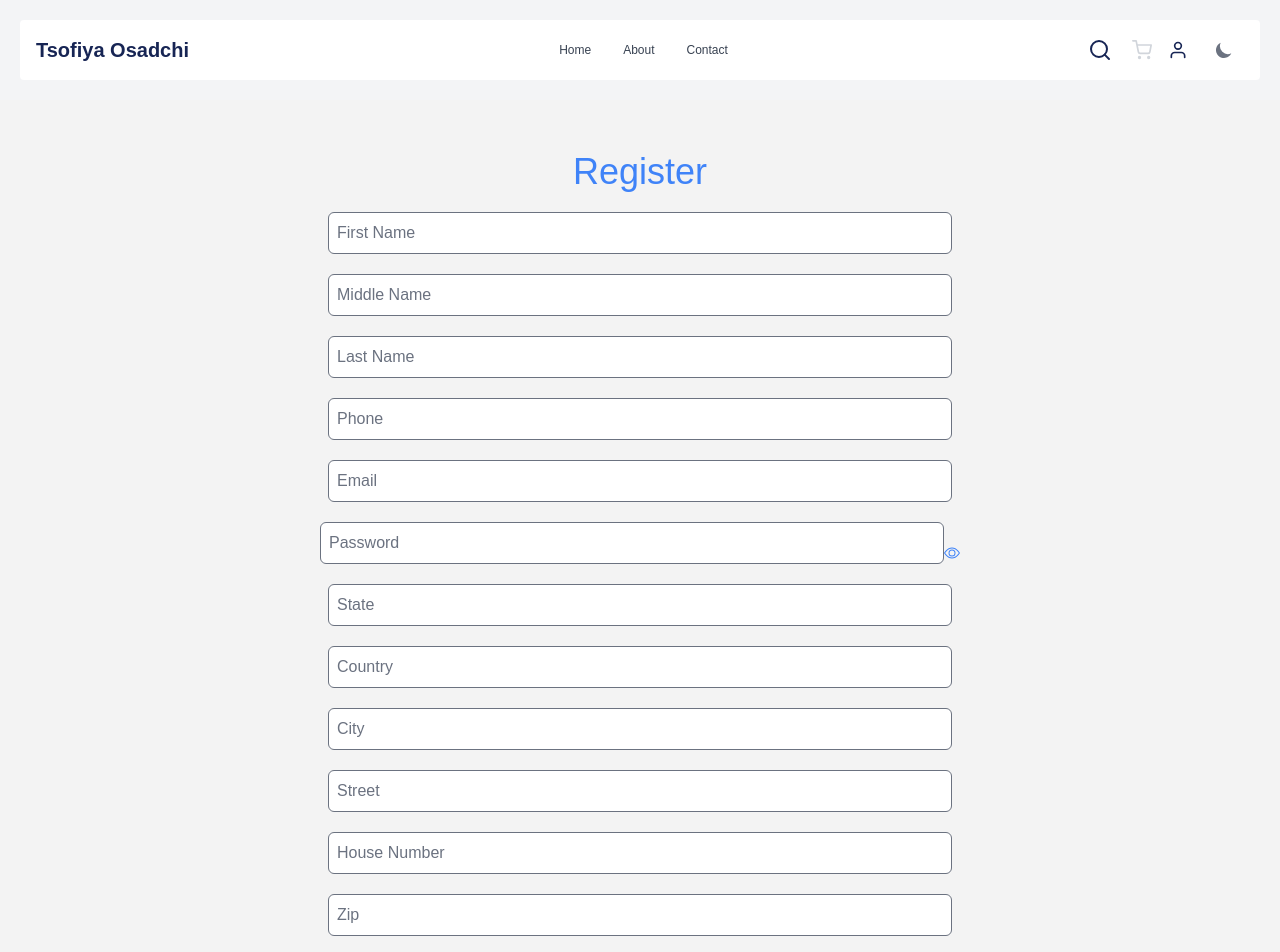
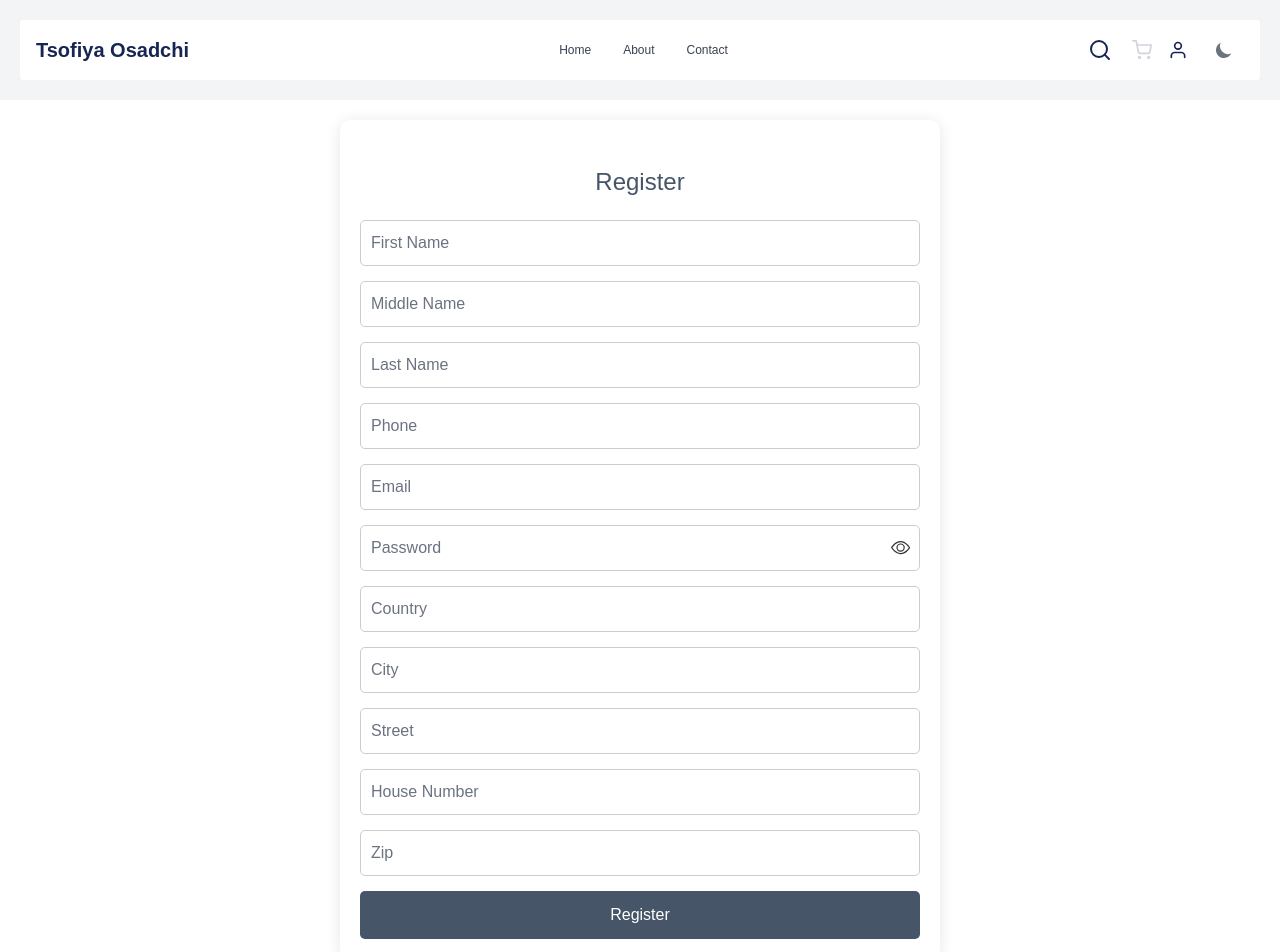
Before and after one commit to sofiyaOsadchi/FinalProject, a React (Vite) app: page /register in a window 1280 px wide. Shown: the top 952 px of the page. Built offline with nearby package versions, Linux system fonts and the light colour scheme.

Commit message:
some style

```diff
--- a/src/components/AddToCartButton.scss
+++ b/src/components/AddToCartButton.scss
@@ -5,7 +5,7 @@
     /* מרכז את התוכן */
     width: 100%;
     /* הכפתור יתפוס את כל הרוחב */
-    border: 2px solid #1b1b1b;
+    border: 1px solid #1b1b1b;
     background-color: transparent;
     color: #1b1b1b;
     padding: 10px 20px;
--- a/src/routes/Contact.tsx
+++ b/src/routes/Contact.tsx
@@ -32,7 +32,7 @@ const Contact = () => {
 
 
     return (
-        <div className="create-card-container bg-blue-950 text-white dark:bg-slate-600">
+        <div className="create-card-container dark:bg-slate-600">
             <form noValidate onSubmit={handleSubmit(onSend)}>
                 {/* Full Name */}
                 <section>
@@ -83,7 +83,7 @@ const Contact = () => {
                     )}
                 </section>
 
-                <button disabled={!isValid} type="submit">Send</button>
+                <button disabled={!isValid} type="submit" className="bg-slate-600">Send</button>
 
             </form>
         </div>
--- a/src/routes/CreateProduct.tsx
+++ b/src/routes/CreateProduct.tsx
@@ -61,7 +61,7 @@ const CreateProduct = () => {
 
     return (
         <div className="create-card-container bg-[#ffffff] text-gray-800 dark:bg-slate-600">
-            <h2>Create New Product</h2>
+            <h2 className="dark:text-white">Create New Product</h2>
             <form noValidate onSubmit={handleSubmit(onSubmit)}>
                 <section>
                     <input placeholder="Title" {...register("title", { required: "Title is required" })} />
@@ -105,7 +105,7 @@ const CreateProduct = () => {
                     ))}
                     <button type="button" className="add-variant-button" onClick={() => append({ _id: "", size: "", price: null, quantity: null })}>Add Variant</button>
                 </section>
-                <button type="submit" className="submit-button">Create Product</button>
+                <button type="submit" className="submit-button bg-slate-600 text-white dark:bg-slate-900 ">Create Product</button>
             </form>
         </div>
     );
--- a/src/routes/Login.scss
+++ b/src/routes/Login.scss
@@ -48,8 +48,6 @@
 .create-card-container button[type="submit"] {
     width: 100%;
     padding: 12px;
-    background-color: #007bff;
-    color: white;
     border: none;
     border-radius: 5px;
     cursor: pointer;
@@ -57,11 +55,8 @@
     transition: background-color 0.3s;
 }
 
-/* Hover and focus styles for the button */
-.create-card-container button[type="submit"]:hover,
-.create-card-container button[type="submit"]:focus {
-    background-color: #0056b3;
-}
+
+
 
 /* Styling for password visibility toggle button */
 .create-card-container .password-container {
--- a/src/routes/Login.tsx
+++ b/src/routes/Login.tsx
@@ -2,7 +2,6 @@ import { useForm } from "react-hook-form";
 import { Link, useNavigate } from "react-router-dom";
 import { useAuth } from "../hooks/useAuth";
 import dialogs from "../ui/dialogs";
-/* import './CreateCard.scss'; */
 import { ILogin } from "../@Types/types";
 import patterns from "../validations/patterns";
 import './Login.scss';
@@ -32,7 +31,7 @@ const Login = () => {
     } = useForm<ILogin>();
 
     return (
-        <div className="create-card-container bg-blue-950  text-white dark:bg-slate-600">
+        <div className="create-card-container text-white dark:bg-slate-600">
             <form noValidate onSubmit={handleSubmit(onLogin)}>
                 {/* email */}
                 <section>
@@ -68,12 +67,12 @@ const Login = () => {
                     {errors.password && <p>{errors.password?.message}</p>}
                 </section>
 
-                <button type="submit" className="submit-button">Login</button>
+                <button type="submit" className="submit-button bg-slate-600 dark:bg-slate-900 ">Login</button>
 
                 <div className="relative flex items-center mt-8">
-                    <div className="border h-0 w-2/4 border-stone-300"></div>
-                    <div className="text-stone-300 px-4 text-sm font-normal">OR</div>
-                    <div className="border h-0 w-2/4 border-stone-300"></div>
+                    <div className="border h-0 w-2/4 border-stone-500"></div>
+                    <div className="text-stone-500 px-4 text-sm font-normal">OR</div>
+                    <div className="border h-0 w-2/4 border-stone-500"></div>
                 </div>
                 <Link to="/register" type="submit"
                     className="border border-indigo-900 rounded-lg text-center text-indigo-900 bg-white text-base font-semibold w-full py-3 mt-9">
--- a/src/routes/Products.scss
+++ b/src/routes/Products.scss
@@ -1,3 +1,4 @@
+/* סגנונות כלליים של הדף */
 .product-list-wrapper {
     max-width: 90%;
     margin: 0 auto;
@@ -8,7 +9,6 @@
     font-size: 2.5rem;
     color: #1b1b1b;
     text-align: center;
-
 }
 
 .product-list-container {
@@ -18,7 +18,6 @@
     padding: 20px;
     max-width: 100%;
     margin: 0 auto;
-
 
     @media (min-width: 768px) {
         grid-template-columns: repeat(2, 1fr);
@@ -44,7 +43,7 @@
 
     h5 {
         margin-bottom: 0.3rem;
-        margin-top: .7rem;
+        margin-top: 0.7rem;
     }
 
     p {
@@ -55,6 +54,8 @@
         display: flex;
         gap: 0.5rem;
         margin-bottom: 1rem;
+        flex-wrap: wrap;
+        /* This will allow the buttons to wrap to a new line if they don't fit */
     }
 
     .size-button {
@@ -87,10 +88,22 @@
             color: #fff;
         }
     }
+
+    @media (max-width: 600px) {
+        .size-button {
+            width: 30%;
+            padding: 0.25rem 0.5rem;
+            /* Smaller padding for mobile */
+            font-size: 0.875rem;
+            /* Smaller font size for mobile */
+        }
+    }
 }
 
 /* Dark mode styles */
-
+.dark h1{
+    color: #f0f3f6;
+}
 .dark .product-card {
     border: 1px solid #2d3748;
     background-color: #2d3748;
@@ -109,12 +122,12 @@
 
     .size-button {
         background-color: transparent;
-        border: 1px solid #a80c50;
-        color: #a80c50;
+        border: 1px solid #c37d69;
+        color: #c37d69;
 
         &.selected,
         &:hover {
-            background-color: #a80c50;
+            background-color: #c37d69;
             color: #fff;
         }
     }
--- a/src/routes/Register.scss
+++ b/src/routes/Register.scss
@@ -1,4 +1,18 @@
-.register-container {
+/* .register-container {
+    max-width: 600px;
+        margin: 20px auto;
+        padding: 20px;
+        box-shadow: 0 2px 15px rgba(0, 0, 0, 0.1);
+        border-radius: 10px;
+        padding: 1rem;
+            display: flex;
+            flex-direction: column;
+            align-items: center;
+            justify-content: center;
+            background-color: #f3f3f3;
+            width: 100%;
+}
+
     .password-container {
         display: flex;
         flex-direction: row;
@@ -11,29 +25,22 @@
         @apply text-4xl mb-5 text-center;
     }
 
-    padding: 1rem;
-    display: flex;
-    flex-direction: column;
-    align-items: center;
-    justify-content: center;
-    background-color: #f3f3f3;
-    width: 100%;
+
 
     section,
     form {
         @apply w-full;
         display: flex;
         flex-direction: column;
-        align-items: center;
+
+        justify-content: center;
     }
 
     input {
         @apply w-1/2 p-2 mb-5 rounded-md;
     }
 
-    button[type="submit"] {
-        @apply bg-blue-500 text-white p-2 rounded-md w-1/2;
-    }
+
 
     .checkbox-container {
         width: 50%;
@@ -49,4 +56,4 @@
             @apply mx-2;
         }
     }
-}
+ */
--- a/src/routes/Register.tsx
+++ b/src/routes/Register.tsx
@@ -1,12 +1,12 @@
 import { useForm } from "react-hook-form";
 import { IUser } from "../@Types/types";
-import "./Register.scss";
 import { BsEye, BsEyeSlashFill } from "react-icons/bs";
 import { useState } from "react";
 import { useNavigate } from "react-router-dom";
 import { useAuth } from "../hooks/useAuth";
 import dialogs from "../ui/dialogs";
 import patterns from "../validations/patterns";
+import './Login.scss';
 
 const Register = () => {
     const navigate = useNavigate();
@@ -32,13 +32,11 @@ const Register = () => {
             })
     };
 
-  /*   const handleBusinessCheckboxChange = (e: React.ChangeEvent<HTMLInputElement>) => {
-        setIsBusiness(e.target.checked);
-    }; */
+
 
     return (
-        <div className="register-container">
-            <h2>Register</h2>
+        <div className="create-card-container">
+            <h2 className="text-slate-600">Register</h2>
             <form noValidate onSubmit={handleSubmit(onRegister)}>
                 {/* firstName */}
                 <section>
@@ -150,53 +148,6 @@ const Register = () => {
                     )}
                 </section>
 
-    {/*
-                <section>
-                    <input
-                        placeholder="Image URL"
-                        type="url"
-                        {...register("image.url", {
-                            pattern: {
-                                value: patterns.url,
-                                message: "Invalid image URL",
-                            },
-                        })}
-                    />
-                    {errors.image?.url && (
-                        <p className="text-red-500">{errors.image?.url?.message}</p>
-                    )}
-                </section>
-
-
-                <section>
-                    <input
-                        placeholder="Image Description"
-                        type="text"
-                        {...register("alt", {
-                            minLength: { value: 2, message: "Too short" },
-                            maxLength: { value: 255, message: "Too long" },
-                        })}
-                    />
-                    {errors.alt && (
-                        <p className="text-red-500">{errors.image?.message}</p>
-                    )}
-                </section> */}
-
-
-
-                <section>
-                    <input
-                        placeholder="State"
-                        type="text"
-                        {...register("address.state", {
-                            minLength: { value: 2, message: "Too short" },
-                            maxLength: { value: 255, message: "Too long" },
-                        })}
-                    />
-                    {errors.address?.state && (
-                        <p className="text-red-500">{errors.address?.state?.message}</p>
-                    )}
-                </section>
 
                 {/* address.country */}
                 <section>
@@ -280,7 +231,7 @@ const Register = () => {
                     )}
                 </section>
 
-                <button type="submit">Register</button>
+                <button type="submit" className=" bg-slate-600 text-white dark:bg-slate-900">Register</button>
             </form>
         </div>
     );
--- a/src/routes/UpdateProduct.tsx
+++ b/src/routes/UpdateProduct.tsx
@@ -122,7 +122,7 @@ const EditProduct = () => {
                     <button type="button" className="add-variant-button" onClick={() => append({ size: "", price: 0, quantity: 0 })}>Add Variant</button>
                 </section>
 
-                <button type="submit">Save</button>
+                <button type="submit" className=" bg-slate-600 text-white dark:bg-slate-900">Save</button>
             </form>
         </div>
     );
```
